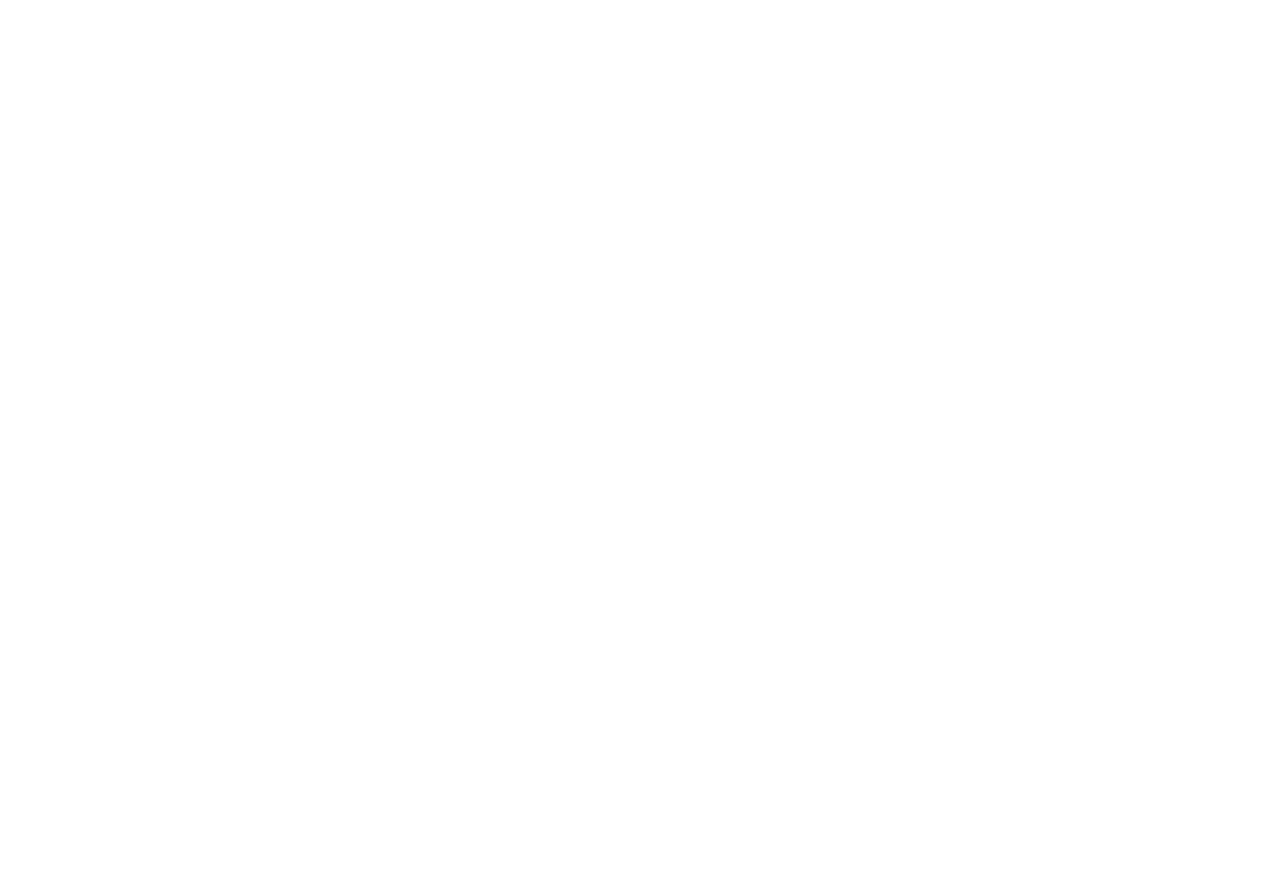
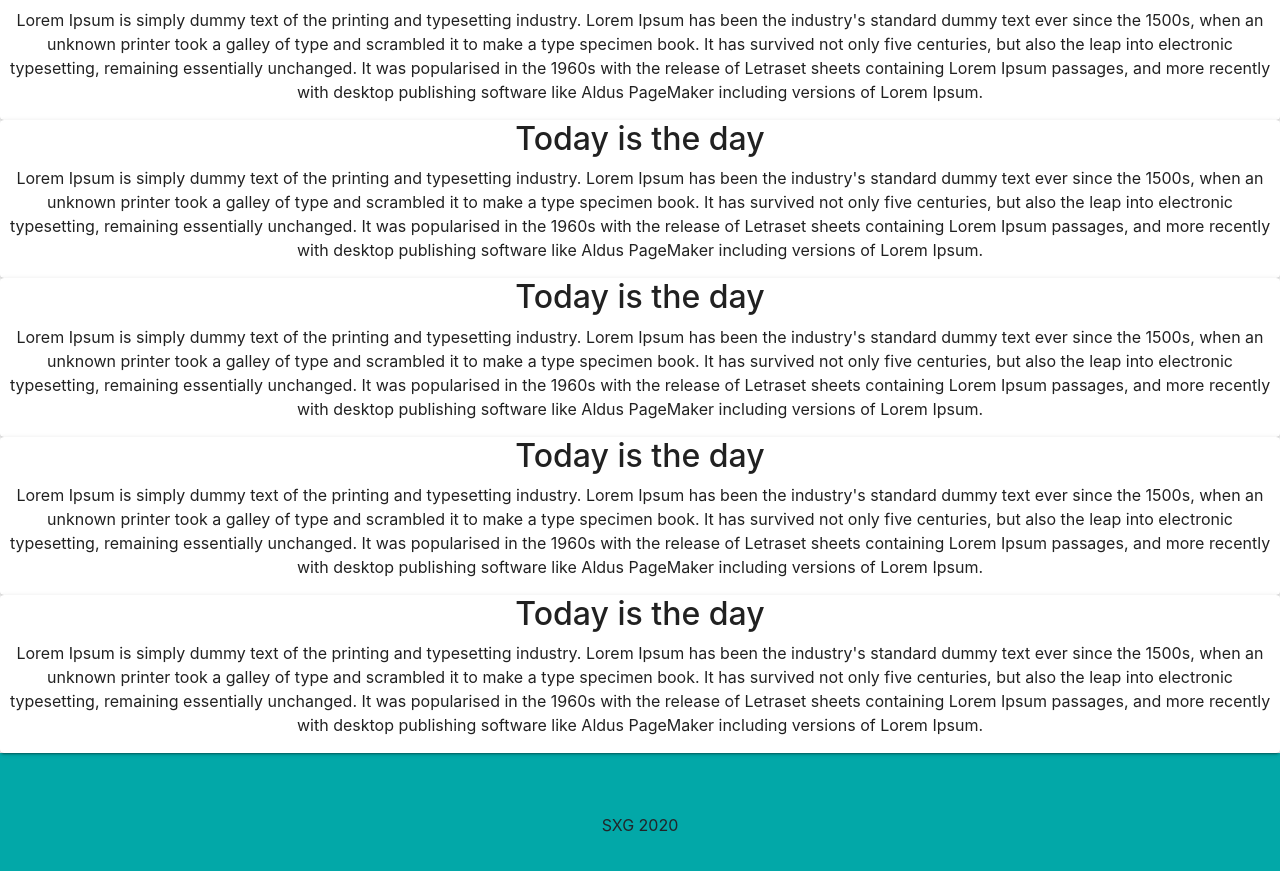
Before and after one commit to samreality4/newblog, a React (Create React App) app in the folder frontend/: page / in a window 1280 px wide. Shown: the part 261-1132 px from the top of the page. Before the commit the page ends 800 px from the top, so only its background shows below. Built offline with nearby package versions, Linux system fonts and the light colour scheme.

Commit message:
update footer

```diff
--- a/frontend/src/components/App.jsx
+++ b/frontend/src/components/App.jsx
@@ -1,9 +1,14 @@
 import React from 'react';
 import NavBar from "./NavBar";
+import Footer from "./Footer";
+import Posts from "./Posts";
 
 function App() {
-  return (
+  return (<React.Fragment>
     <NavBar/>
+    <Posts/>
+    <Footer/>
+    </React.Fragment>
   );
 }
 
--- a/frontend/src/components/Footer.jsx
+++ b/frontend/src/components/Footer.jsx
@@ -0,0 +1,16 @@
+import React from "react";
+
+function Footer() {
+  return (
+    <div
+      className="row m-0 p-0 justify-content-center align-items-center"
+      style={{ backgroundColor: "#02a8a8", height: "10rem" }}
+    >
+
+        <p>SXG 2020</p>
+      </div>
+
+  );
+}
+
+export default Footer;
--- a/frontend/src/components/Posts.jsx
+++ b/frontend/src/components/Posts.jsx
@@ -1,5 +1,5 @@
 import React from "react";
-import { array } from "../data";
+import array from "../data";
 import Post from "./Post";
 
 function Posts() {
--- /dev/null
+++ b/frontend/src/data.js
@@ -0,0 +1,33 @@
+const date1 = {
+  title: "Today is the day",
+  text:
+    "Lorem Ipsum is simply dummy text of the printing and typesetting industry. Lorem Ipsum has been the industry's standard dummy text ever since the 1500s, when an unknown printer took a galley of type and scrambled it to make a type specimen book. It has survived not only five centuries, but also the leap into electronic typesetting, remaining essentially unchanged. It was popularised in the 1960s with the release of Letraset sheets containing Lorem Ipsum passages, and more recently with desktop publishing software like Aldus PageMaker including versions of Lorem Ipsum.",
+};
+
+const date2 = {
+  title: "Today is the day",
+  text:
+    "Lorem Ipsum is simply dummy text of the printing and typesetting industry. Lorem Ipsum has been the industry's standard dummy text ever since the 1500s, when an unknown printer took a galley of type and scrambled it to make a type specimen book. It has survived not only five centuries, but also the leap into electronic typesetting, remaining essentially unchanged. It was popularised in the 1960s with the release of Letraset sheets containing Lorem Ipsum passages, and more recently with desktop publishing software like Aldus PageMaker including versions of Lorem Ipsum.",
+};
+const date3 = {
+  title: "Today is the day",
+  text:
+    "Lorem Ipsum is simply dummy text of the printing and typesetting industry. Lorem Ipsum has been the industry's standard dummy text ever since the 1500s, when an unknown printer took a galley of type and scrambled it to make a type specimen book. It has survived not only five centuries, but also the leap into electronic typesetting, remaining essentially unchanged. It was popularised in the 1960s with the release of Letraset sheets containing Lorem Ipsum passages, and more recently with desktop publishing software like Aldus PageMaker including versions of Lorem Ipsum.",
+};
+const date4 = {
+  title: "Today is the day",
+  text:
+    "Lorem Ipsum is simply dummy text of the printing and typesetting industry. Lorem Ipsum has been the industry's standard dummy text ever since the 1500s, when an unknown printer took a galley of type and scrambled it to make a type specimen book. It has survived not only five centuries, but also the leap into electronic typesetting, remaining essentially unchanged. It was popularised in the 1960s with the release of Letraset sheets containing Lorem Ipsum passages, and more recently with desktop publishing software like Aldus PageMaker including versions of Lorem Ipsum.",
+};
+const date5 = {
+  title: "Today is the day",
+  text:
+    "Lorem Ipsum is simply dummy text of the printing and typesetting industry. Lorem Ipsum has been the industry's standard dummy text ever since the 1500s, when an unknown printer took a galley of type and scrambled it to make a type specimen book. It has survived not only five centuries, but also the leap into electronic typesetting, remaining essentially unchanged. It was popularised in the 1960s with the release of Letraset sheets containing Lorem Ipsum passages, and more recently with desktop publishing software like Aldus PageMaker including versions of Lorem Ipsum.",
+};
+const date6 = {
+  title: "Today is the day",
+  text:
+    "Lorem Ipsum is simply dummy text of the printing and typesetting industry. Lorem Ipsum has been the industry's standard dummy text ever since the 1500s, when an unknown printer took a galley of type and scrambled it to make a type specimen book. It has survived not only five centuries, but also the leap into electronic typesetting, remaining essentially unchanged. It was popularised in the 1960s with the release of Letraset sheets containing Lorem Ipsum passages, and more recently with desktop publishing software like Aldus PageMaker including versions of Lorem Ipsum.",
+};
+
+export default [date1, date2, date3, date4, date5, date6];
```
Also changed, not shown: frontend/data.js (deleted, +0 -11 lines).
